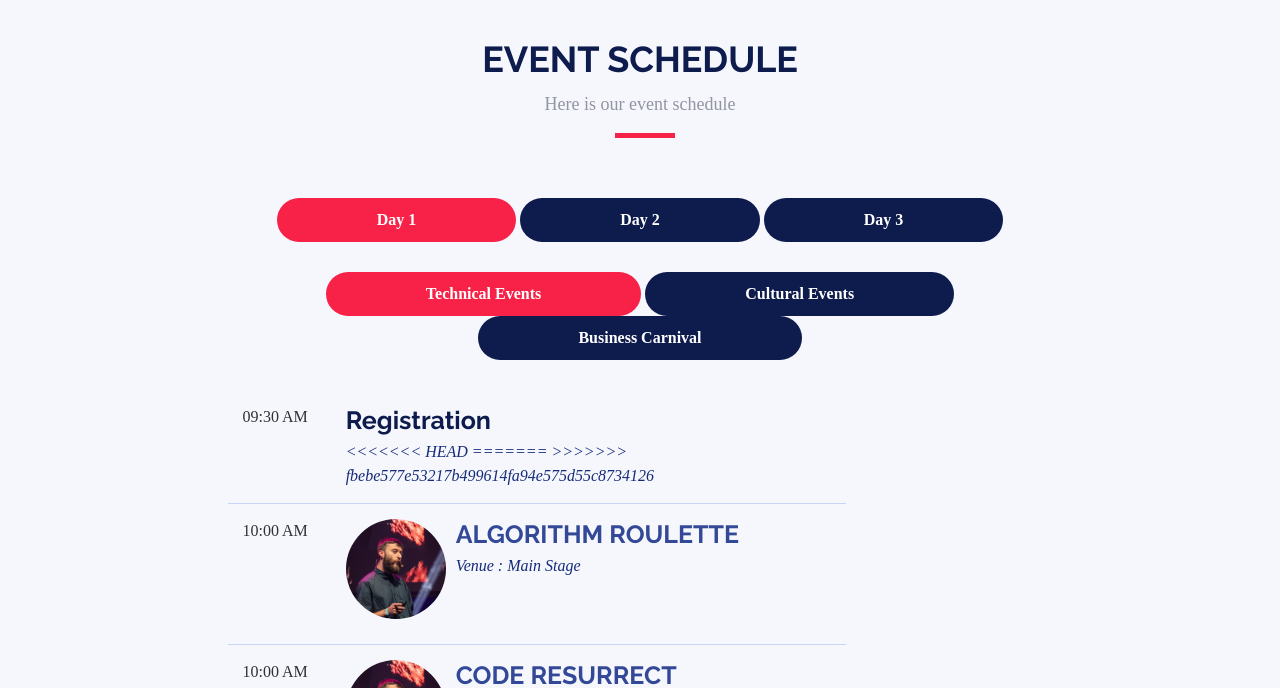
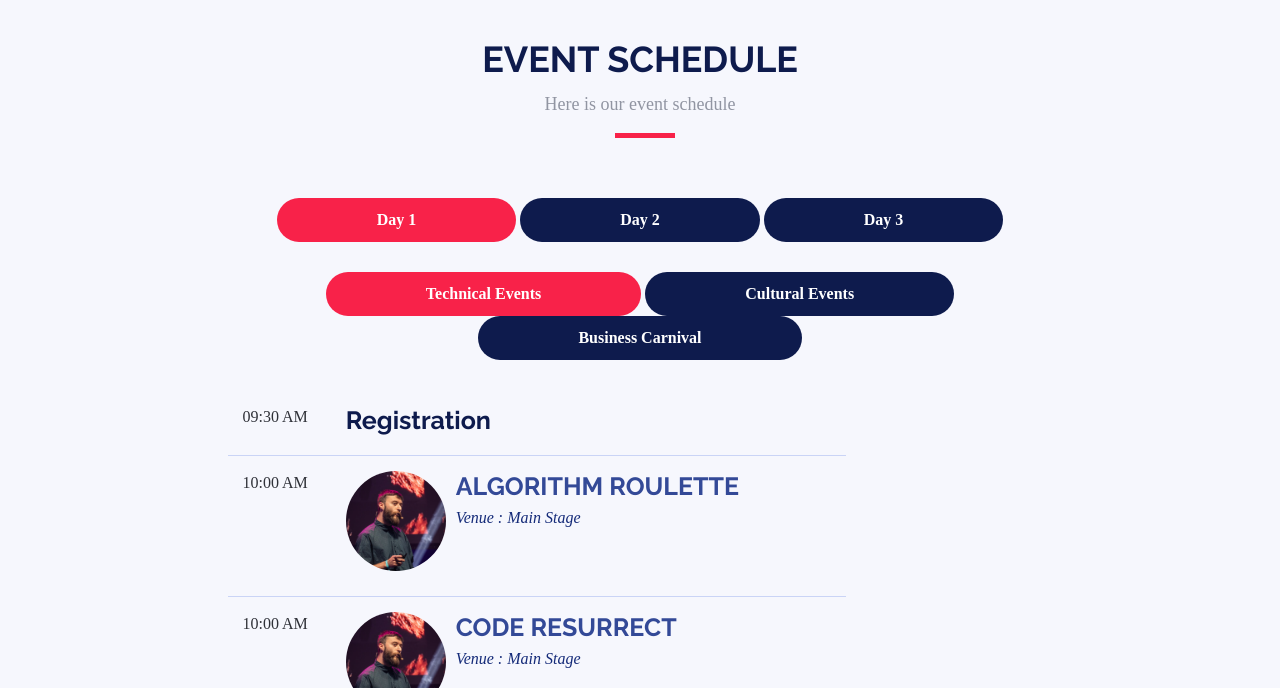
Before and after one commit to prathamlkamath/Varnautsava, a plain HTML site: page index.html in a window 1280 px wide. Shown: the part 1079-1767 px from the top of the page. Drawn offline with Linux system fonts and the light colour scheme.

Commit message:
resolved conflict

```diff
--- a/index.html
+++ b/index.html
@@ -177,11 +177,6 @@
                     <div class="col-md-10">
                       <h4>Registration</h4>
                       <p>
-<<<<<<< HEAD
-
-=======
-
->>>>>>> fbebe577e53217b499614fa94e575d55c8734126
                       </p>
                     </div>
                   </div>
```
